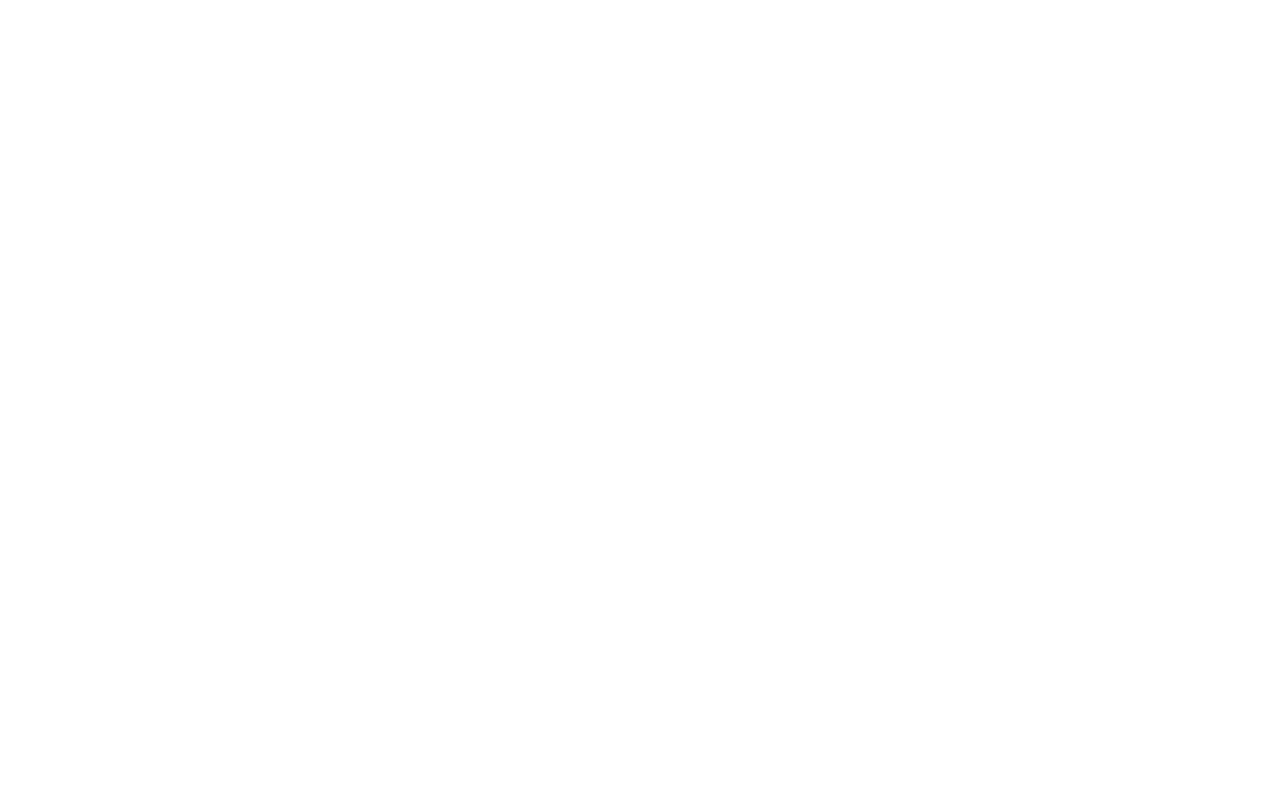
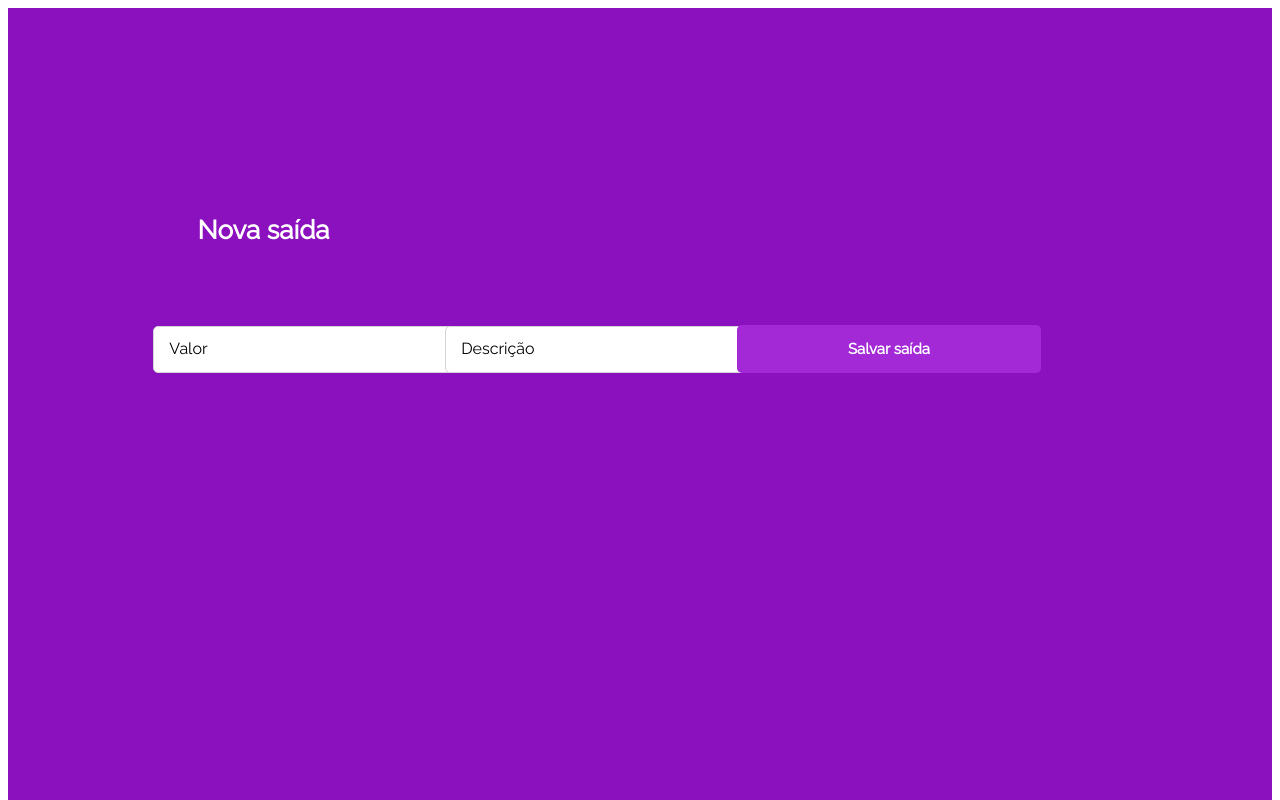
Before and after one commit to sabtamendes/MyWallet-frontend, a React (Create React App) app: page /novasaida in a window 1280 px wide. Before the commit this address had no page. Shown: the top 800 px of the page. Built offline with nearby package versions, Linux system fonts and the light colour scheme; a web font is replaced by a local one.

Commit message:
feat: layout route newout

```diff
--- a/src/App.js
+++ b/src/App.js
@@ -5,21 +5,22 @@
 import SignUp from "./components/Sign-up/SignUp";
 import Registries from "./components/Registries/Registries";
 import NewEnter from "./components/Registries/NewEnter";
-import { useState } from "react";
+import NewOut from "./components/Registries/NewOut";
+
 
 function App() {
-  const [loginResponse, setLoginResponse] = useState(undefined);
+
   return (
-    <UserContext.Provider value={{ loginResponse, setLoginResponse }} >
+    <UserContext.Provider >
     <Router>
       <GlobalStyle />
       <Routes>
-        <Route path="/" element={<SignIn loginResponse={loginResponse} setLoginResponse={setLoginResponse}/>} />
+        <Route path="/" element={<SignIn />} />
         <Route path="/cadastro" element={<SignUp />} />
         <Route path="/registros" element={<Registries />} />
         <Route path="/novaentrada" element={<NewEnter />} />
+        <Route path="/novasaida" element={<NewOut/>} />
       </Routes>
-
     </Router>
     </UserContext.Provider>
   );
--- /dev/null
+++ b/src/components/Registries/NewOut.js
@@ -0,0 +1,64 @@
+import styled from "styled-components";
+
+export default function NewOut() {
+    return (
+        <Container>
+            <Title>Nova saída</Title>
+            <Form>
+                <input placeholder="Valor" />
+
+                <input placeholder="Descrição" />
+
+                <StyledButton>
+                    Salvar saída
+                </StyledButton>
+            </Form>
+        </Container>
+    )
+}
+const Container = styled.div`
+    height: 200vw;
+    padding:15%;
+    background-color: #8C11BE;
+`
+const Form = styled.div`
+    margin-top: 80px;
+    input{
+    margin-left: -5%;
+    margin-bottom: 4%;
+    width:38vh;
+    padding: 15px;
+    border:1px solid #D4D4D4;
+    border-radius: 5px;
+    &::placeholder{
+    font-family: 'Raleway', sans-serif;
+    font-size:16px;
+    color:#000000;
+        }
+    }
+    button{
+    margin-left: -5%;
+    margin-bottom:15%;
+    width:38vh;
+    padding: 15px;
+    font-weight:600;
+    font-size: 15px;
+    color: #FFFFFF;
+    background-color:#A328D6;
+    border-radius: 5px;
+    border:none;
+    }
+`
+const Title = styled.h1`
+font-family: 'Raleway', sans-serif;
+font-size: 26px;
+color: #ffffff;
+font-weight: bold;
+`
+const StyledButton = styled.button`
+background-color: #8C11BE;
+font-family: 'Raleway', sans-serif;
+font-size: 26px;
+color: #ffffff;
+font-weight: bold;
+`
```
